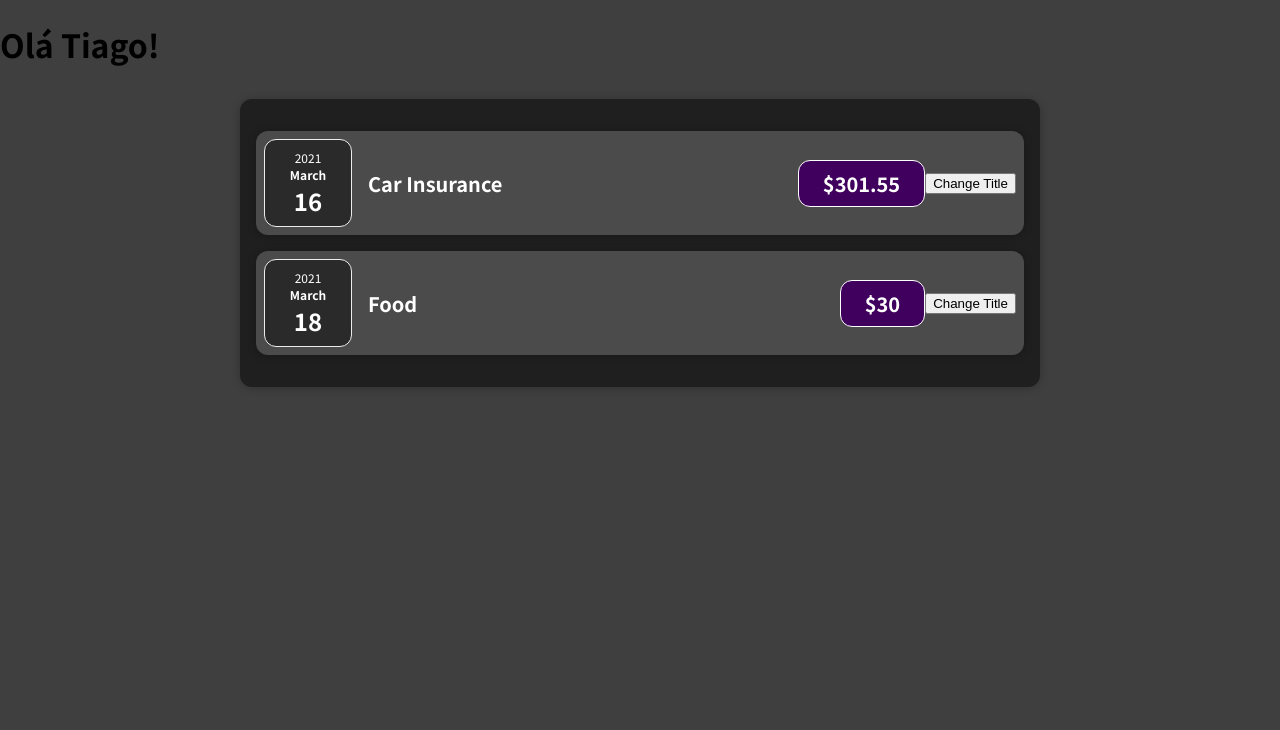
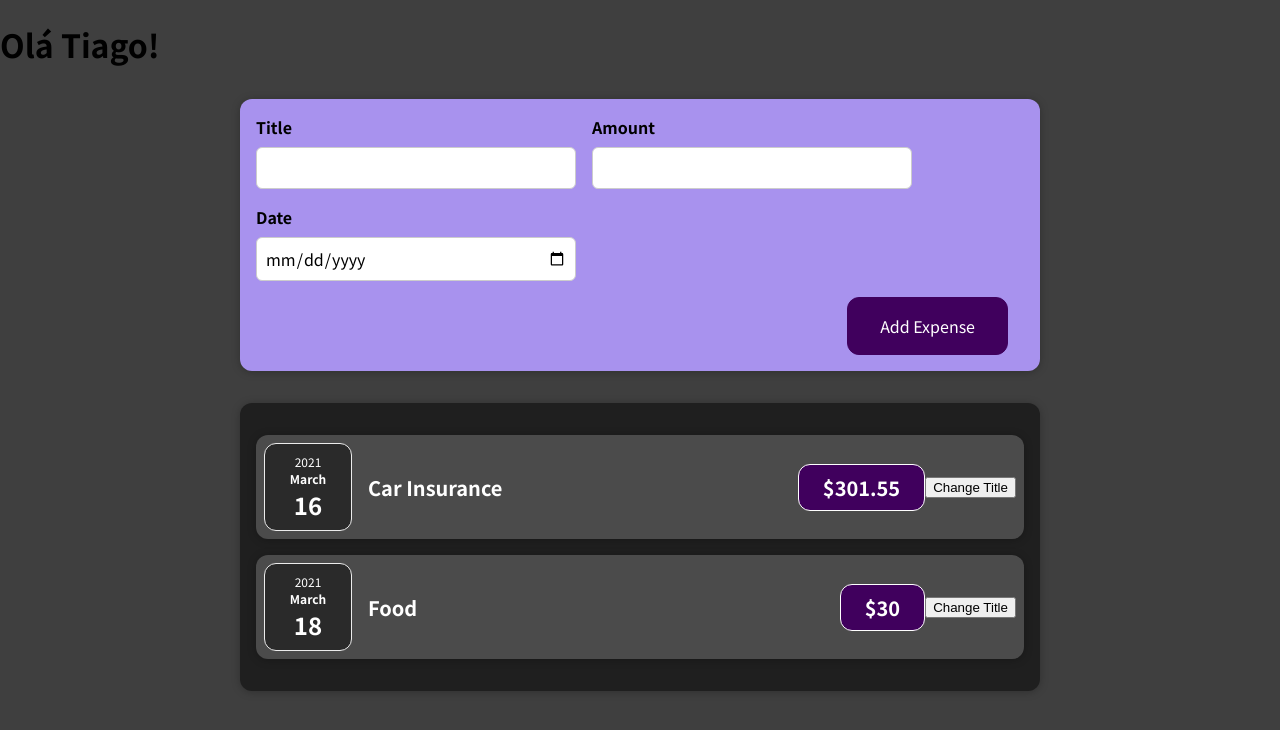
Before and after one commit to Shamoleambo/academind-react-complete-guide, a React (Create React App) app: page / in a window 1280 px wide. Shown: the top 730 px of the page. Built offline with nearby package versions, Linux system fonts and the light colour scheme.

Commit message:
render NewExpense component in App

```diff
--- a/src/App.js
+++ b/src/App.js
@@ -1,4 +1,5 @@
 import Expenses from './components/Expenses/Expenses'
+import NewExpense from './components/NewExpense/NewExpense'
 
 const App = () => {
   const expenses = [
@@ -9,6 +10,7 @@ const App = () => {
   return (
     <div>
       <h1>Olá Tiago!</h1>
+      <NewExpense />
       <Expenses expenses={expenses} />
     </div>
   )
```
